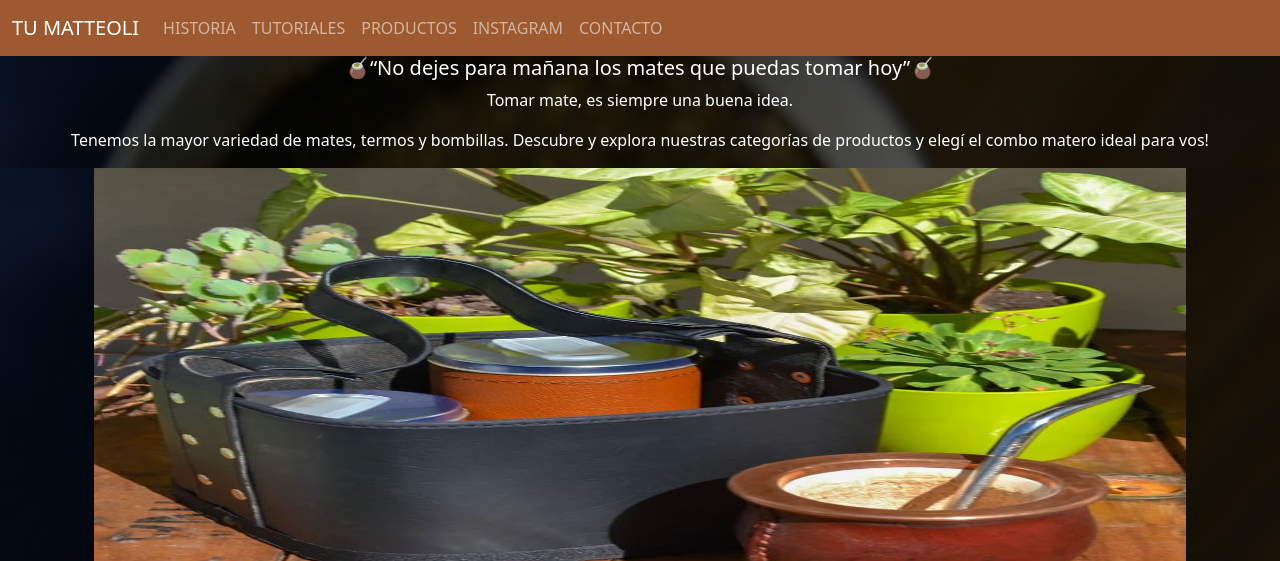
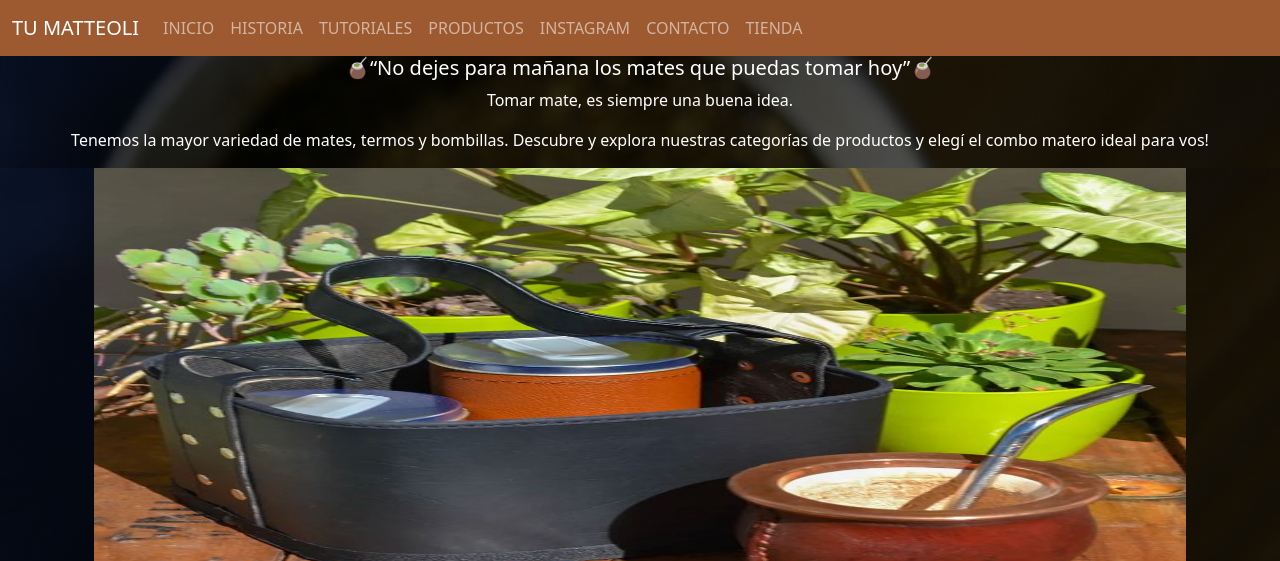
Before and after one commit to JulianBati92/PF-Batistutti, a plain HTML site: page index.html in a window 1280 px wide. Shown: the top 561 px of the page. Drawn offline with nearby package versions, Linux system fonts and the light colour scheme.

Commit message:
Update index.html

```diff
--- a/index.html
+++ b/index.html
@@ -22,6 +22,8 @@
           <div class="collapse navbar-collapse" id="navbarNav">
             <ul class="navbar-nav">
               <li class="nav-item">
+                <a class="nav-link" href="./index.html">INICIO</a>
+              </li>
                 <a class="nav-link" href="./pages/historia.html">HISTORIA</a>
               </li>
               <li class="nav-item">
@@ -35,6 +37,9 @@
               </li>
               <li class="nav-item">
                 <a class="nav-link" href="./pages/formu-contacto.html">CONTACTO</a>
+              </li>
+              <li class="nav-item">
+                <a class="nav-link" href="./pages/tienda.html">TIENDA</a>
               </li>
             </ul>
           </div>
```
